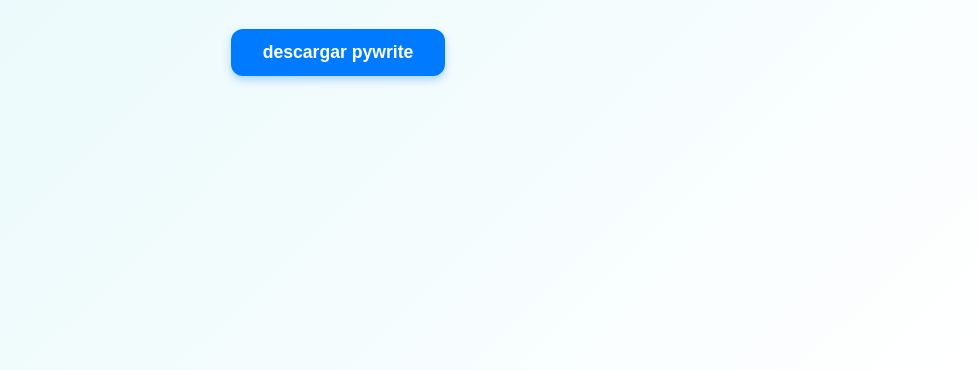
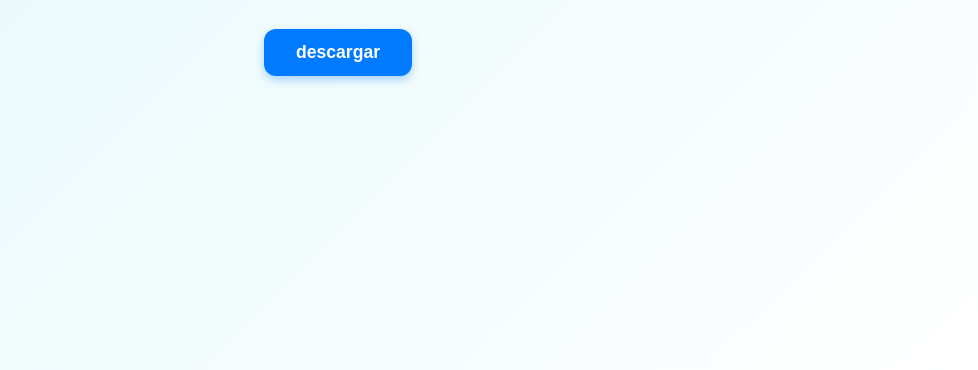
Before and after one commit to com2893/pyoffice, a plain HTML site: page index.html in a window 1280 px wide. Shown: the part 430-800 px from the top of the page, without its empty margins (302-1280 px from the left). Drawn offline with Linux system fonts and the light colour scheme.

Commit message:
Update index.html

```diff
--- a/index.html
+++ b/index.html
@@ -9,7 +9,7 @@
 <body>
     <h1 id="titulo">pyoffice</h1>
     <h3 id="description">pyoffice es un pack de aplicaciones para manejar archivos de texto y de hojas de calculo,con actualizaciones constantes</h3>
-    <a href="pywrite.py pycalc.py"><button id="download">descargar pywrite</button></a>
+    <a href="pywrite.py pycalc.py"><button id="download">descargar</button></a>
 
 </body>
 
```
